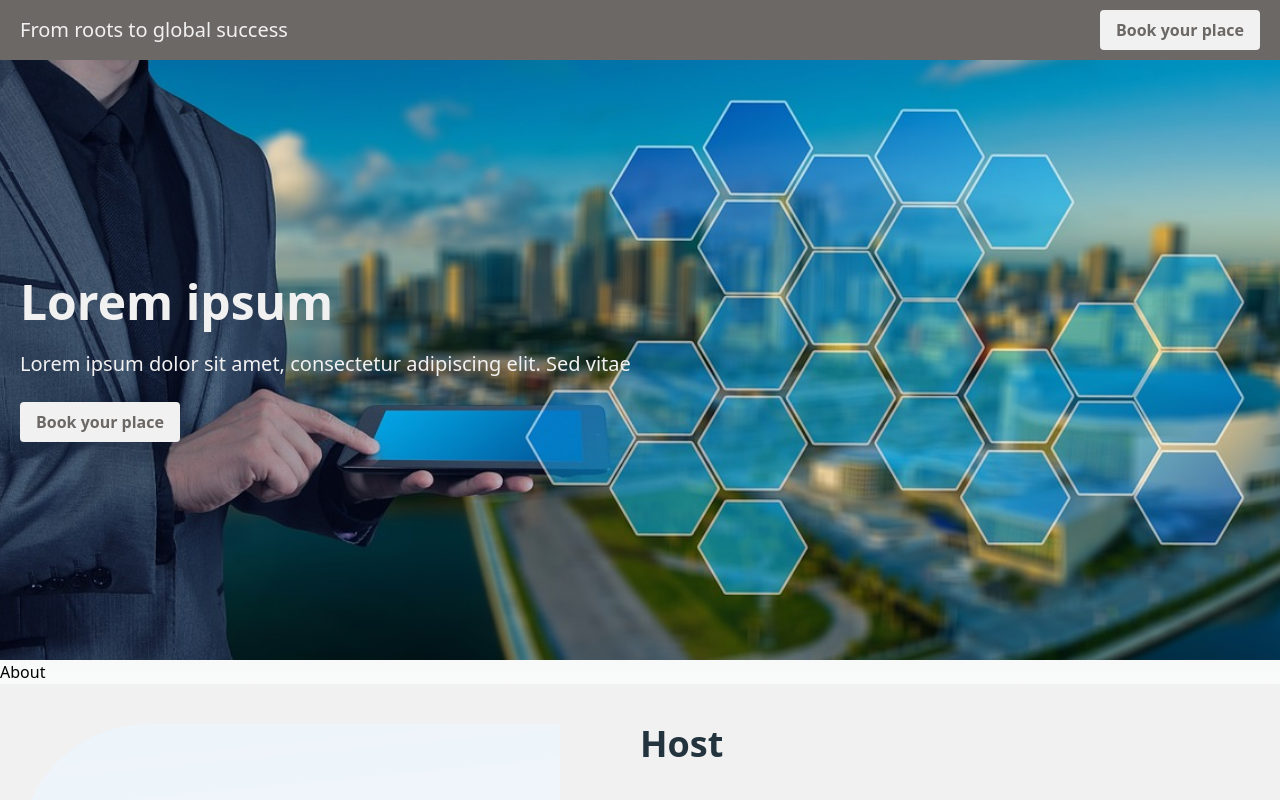
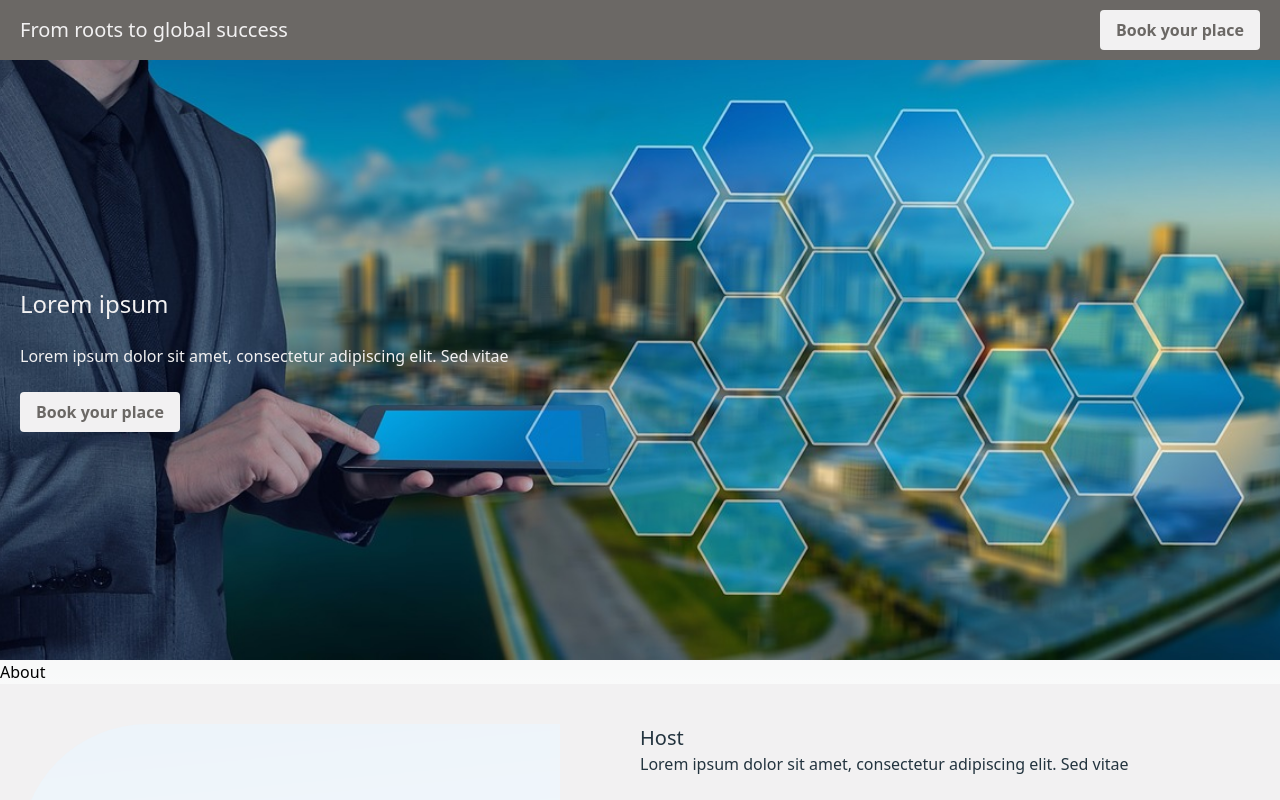
Before and after one commit to guritaalexandru/roots-to-global, a Next.js app: page / in a window 1280 px wide. Built offline with nearby package versions, Linux system fonts and the light colour scheme.

Commit message:
Styles + Host and Connect

```diff
--- a/app/globals.css
+++ b/app/globals.css
@@ -22,6 +22,9 @@
   }
   h3 {
     @apply text-lg font-medium;
+  }
+  p {
+    @apply text-base;
   }
   a {
     color: inherit;
--- a/js/components/Public/Sections/BannerSection.jsx
+++ b/js/components/Public/Sections/BannerSection.jsx
@@ -16,10 +16,10 @@ function BannerSection(props) {
 				</div>
 				<div className="content-container text-light-shade">
 					<div className={ 'flex flex-col justify-center h-[600px] w-1/2 tablet:w-full' }>
-						<h1 className="text-5xl mb-6 font-bold">
+						<h1 className="mb-6">
 							{BANNER_CONTENT.TITLE}
 						</h1>
-						<p className="text-xl mb-6">
+						<p className="mb-6">
 							{BANNER_CONTENT.DESCRIPTION}
 						</p>
 						<button className="main-button w-fit">
--- a/js/components/Public/Sections/ConnectSection.jsx
+++ b/js/components/Public/Sections/ConnectSection.jsx
@@ -1,8 +1,33 @@
 import React from 'react';
+import {CONNECT_CONTENT, HOST_CONTENT,} from '@/js/utils/content';
 
 function ConnectSection(props) {
 	return (
-		<div>Connect</div>
+		<section id={ 'ConnectSection' }>
+			<div className={ 'bg-main text-light-shade' }>
+				<div className={ 'content-container py-10' }>
+					<h2>
+						{CONNECT_CONTENT.TITLE}
+					</h2>
+					<div className={ 'flex justify-center' }>
+						<a href={ CONNECT_CONTENT.FACEBOOK_LINK }>
+							facebook
+						</a>
+						<a href={ CONNECT_CONTENT.LINKEDIN_LINK }>
+							linkedin
+						</a>
+					</div>
+					<div>
+						<div>WhatsApp</div>
+						<span>{CONNECT_CONTENT.WHATSAPP_NUMBER}</span>
+					</div>
+					<div>
+						<div>Mail</div>
+						<span>{CONNECT_CONTENT.EMAIL}</span>
+					</div>
+				</div>
+			</div>
+		</section>
 	);
 }
 
--- a/js/components/Public/Sections/HostSection.jsx
+++ b/js/components/Public/Sections/HostSection.jsx
@@ -20,9 +20,12 @@ function HostSection(props) {
 						</div>
 					</div>
 					<div className={ 'w-1/2' }>
-						<h2 className={ 'text-4xl text-dark-shade font-bold' }>
+						<h2>
 							{HOST_CONTENT.TITLE}
 						</h2>
+						<p>
+							{HOST_CONTENT.DESCRIPTION}
+						</p>
 					</div>
 				</div>
 			</div>
--- a/js/utils/content.js
+++ b/js/utils/content.js
@@ -13,8 +13,15 @@ export const BANNER_CONTENT = {
 
 export const HOST_CONTENT = {
 	TITLE: 'Host',
-	SUBTITLE: 'Lorem ipsum dolor sit amet, consectetur adipiscing elit. Sed vitae',
 	DESCRIPTION: 'Lorem ipsum dolor sit amet, consectetur adipiscing elit. Sed vitae',
 	IMAGE_SRC: '/images/portrait.png',
 	IMAGE_ALT: 'Banner image',
 };
+
+export const CONNECT_CONTENT = {
+	TITLE: 'Connect with me',
+	FACEBOOK_LINK: 'https://www.facebook.com/',
+	LINKEDIN_LINK: 'https://www.linkedin.com/',
+	WHATSAPP_NUMBER: '07070707007',
+	EMAIL: 'asdf',
+};
```
